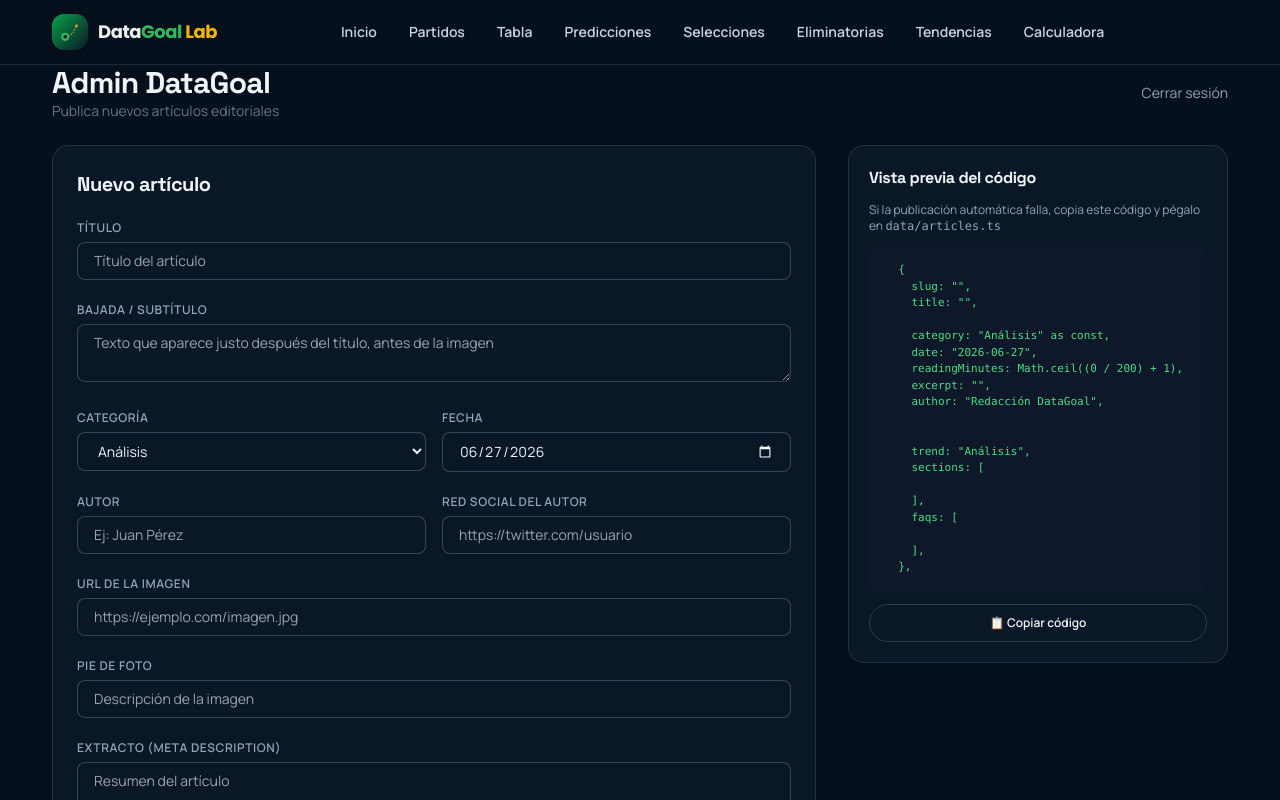
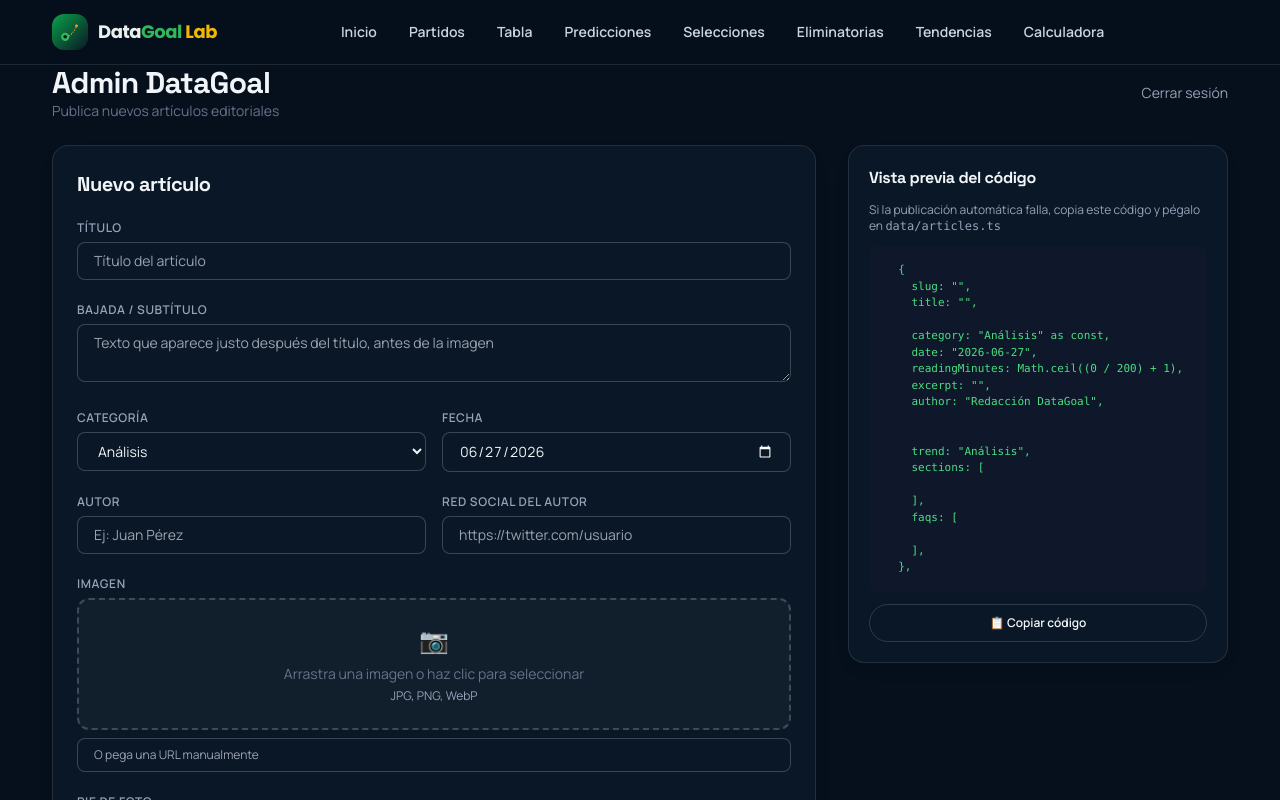
Before and after one commit to hugoandri/CLPAGWLDCP, a Next.js app: page /admin in a window 1280 px wide. Both pictures are taken after a click on the button "Entrar". Shown: the top 800 px of the page. Built offline with nearby package versions, Linux system fonts and the light colour scheme.

Commit message:
feat: drag & drop image upload in admin

```diff
--- a/app/admin/page.tsx
+++ b/app/admin/page.tsx
@@ -1,6 +1,6 @@
 "use client";
 
-import { useState, useEffect } from "react";
+import { useState, useEffect, useRef, useCallback } from "react";
 
 interface ArticleForm {
   title: string;
@@ -40,6 +40,84 @@ function slugify(text: string): string {
     .replace(/\s+/g, "-")
     .replace(/-+/g, "-")
     .trim();
+}
+
+function ImageUploader({ value, onChange, authPw }: { value: string; onChange: (url: string) => void; authPw: string }) {
+  const inputRef = useRef<HTMLInputElement>(null);
+  const [uploading, setUploading] = useState(false);
+  const [dragOver, setDragOver] = useState(false);
+
+  const handleFile = async (file: File) => {
+    if (!file.type.startsWith("image/")) {
+      alert("Solo se permiten imágenes");
+      return;
+    }
+    setUploading(true);
+    try {
+      const formData = new FormData();
+      formData.append("file", file);
+      const res = await fetch("/api/admin/upload", {
+        method: "POST",
+        headers: { Authorization: authPw },
+        body: formData,
+      });
+      const data = await res.json();
+      if (res.ok && data.url) {
+        onChange(data.url);
+      } else {
+        alert("Error al subir: " + (data.error || "desconocido"));
+      }
+    } catch {
+      alert("Error de conexión");
+    }
+    setUploading(false);
+  };
+
+  return (
+    <div>
+      <label className="text-xs font-semibold uppercase tracking-wider text-slate-400">Imagen</label>
+      <div
+        className={`mt-1 flex flex-col items-center justify-center rounded-xl border-2 border-dashed p-6 transition-colors cursor-pointer ${
+          dragOver
+            ? "border-pitch bg-pitch/5"
+            : "border-slate-300 bg-slate-50 dark:border-white/20 dark:bg-white/[0.03]"
+        }`}
+        onClick={() => inputRef.current?.click()}
+        onDragOver={(e) => { e.preventDefault(); setDragOver(true); }}
+        onDragLeave={() => setDragOver(false)}
+        onDrop={(e) => { e.preventDefault(); setDragOver(false); const f = e.dataTransfer.files[0]; if (f) handleFile(f); }}
+      >
+        {uploading ? (
+          <p className="text-sm text-slate-500">Subiendo imagen...</p>
+        ) : value ? (
+          <div className="w-full space-y-2">
+            {/* eslint-disable-next-line @next/next/no-img-element */}
+            <img src={value} alt="" className="mx-auto max-h-40 rounded-lg object-cover" />
+            <p className="text-center text-xs text-slate-400">Arrastra o haz clic para cambiar</p>
+          </div>
+        ) : (
+          <>
+            <span className="text-2xl text-slate-300">📷</span>
+            <p className="mt-2 text-sm text-slate-500">Arrastra una imagen o haz clic para seleccionar</p>
+            <p className="mt-1 text-xs text-slate-400">JPG, PNG, WebP</p>
+          </>
+        )}
+      </div>
+      <input
+        ref={inputRef}
+        type="file"
+        accept="image/jpeg,image/png,image/webp"
+        className="hidden"
+        onChange={(e) => { const f = e.target.files?.[0]; if (f) handleFile(f); }}
+      />
+      <input
+        value={value}
+        onChange={(e) => onChange(e.target.value)}
+        className="mt-2 w-full rounded-lg border border-slate-300 px-4 py-2 text-xs dark:border-white/20 dark:bg-navy-900"
+        placeholder="O pega una URL manualmente"
+      />
+    </div>
+  );
 }
 
 export default function AdminPage() {
@@ -282,15 +360,11 @@ export default function AdminPage() {
                 </div>
               </div>
 
-              <div>
-                <label className="text-xs font-semibold uppercase tracking-wider text-slate-400">URL de la imagen</label>
-                <input
-                  value={form.imageUrl}
-                  onChange={(e) => setForm({ ...form, imageUrl: e.target.value })}
-                  className="mt-1 w-full rounded-lg border border-slate-300 px-4 py-2 text-sm dark:border-white/20 dark:bg-navy-900"
-                  placeholder="https://ejemplo.com/imagen.jpg"
-                />
-              </div>
+              <ImageUploader
+                value={form.imageUrl}
+                onChange={(url) => setForm({ ...form, imageUrl: url })}
+                authPw={storedPw}
+              />
               <div>
                 <label className="text-xs font-semibold uppercase tracking-wider text-slate-400">Pie de foto</label>
                 <input
--- /dev/null
+++ b/app/api/admin/upload/route.ts
@@ -0,0 +1,65 @@
+import { NextResponse } from "next/server";
+import { promises as fs } from "node:fs";
+import { join } from "node:path";
+import { randomUUID } from "node:crypto";
+
+export async function POST(request: Request) {
+  const auth = request.headers.get("Authorization");
+  const adminPassword = process.env.ADMIN_PASSWORD;
+
+  if (adminPassword && auth !== adminPassword) {
+    return NextResponse.json({ error: "Unauthorized" }, { status: 401 });
+  }
+
+  let formData: FormData;
+  try {
+    formData = await request.formData();
+  } catch {
+    return NextResponse.json({ error: "Invalid form data" }, { status: 400 });
+  }
+
+  const file = formData.get("file") as File | null;
+  if (!file) {
+    return NextResponse.json({ error: "No file provided" }, { status: 400 });
+  }
+
+  const ext = file.name.split(".").pop() || "jpg";
+  const filename = `${randomUUID()}.${ext}`;
+  const uploadDir = join(process.cwd(), "public", "uploads");
+  const filePath = join(uploadDir, filename);
+
+  await fs.mkdir(uploadDir, { recursive: true });
+
+  const buffer = Buffer.from(await file.arrayBuffer());
+  await fs.writeFile(filePath, buffer);
+
+  const publicUrl = `/uploads/${filename}`;
+
+  // Commit to GitHub via API
+  const githubToken = process.env.GITHUB_TOKEN_ADMIN;
+  if (githubToken) {
+    try {
+      const owner = process.env.GITHUB_OWNER || "hugoandri";
+      const repo = process.env.GITHUB_REPO || "CLPAGWLDCP";
+      const gitPath = `public/uploads/${filename}`;
+
+      const base64Content = buffer.toString("base64");
+
+      await fetch(`https://api.github.com/repos/${owner}/${repo}/contents/${gitPath}`, {
+        method: "PUT",
+        headers: {
+          Authorization: `Bearer ${githubToken}`,
+          "Content-Type": "application/json",
+        },
+        body: JSON.stringify({
+          message: `feat: upload image ${filename}`,
+          content: base64Content,
+        }),
+      });
+    } catch (err) {
+      console.error("GitHub upload failed (non-fatal):", err);
+    }
+  }
+
+  return NextResponse.json({ ok: true, url: publicUrl, filename });
+}
```
